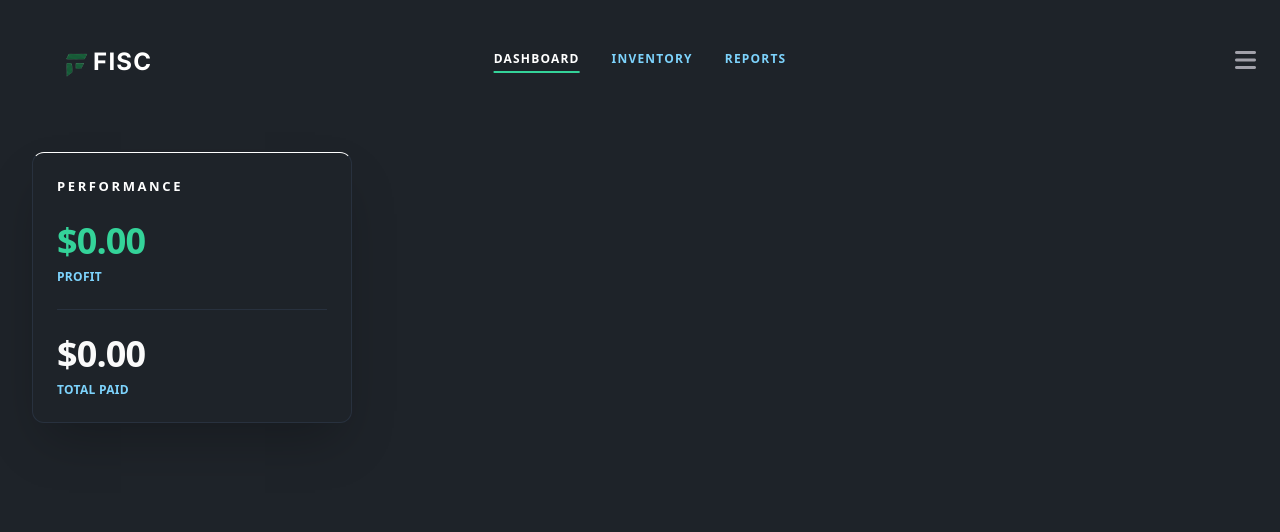
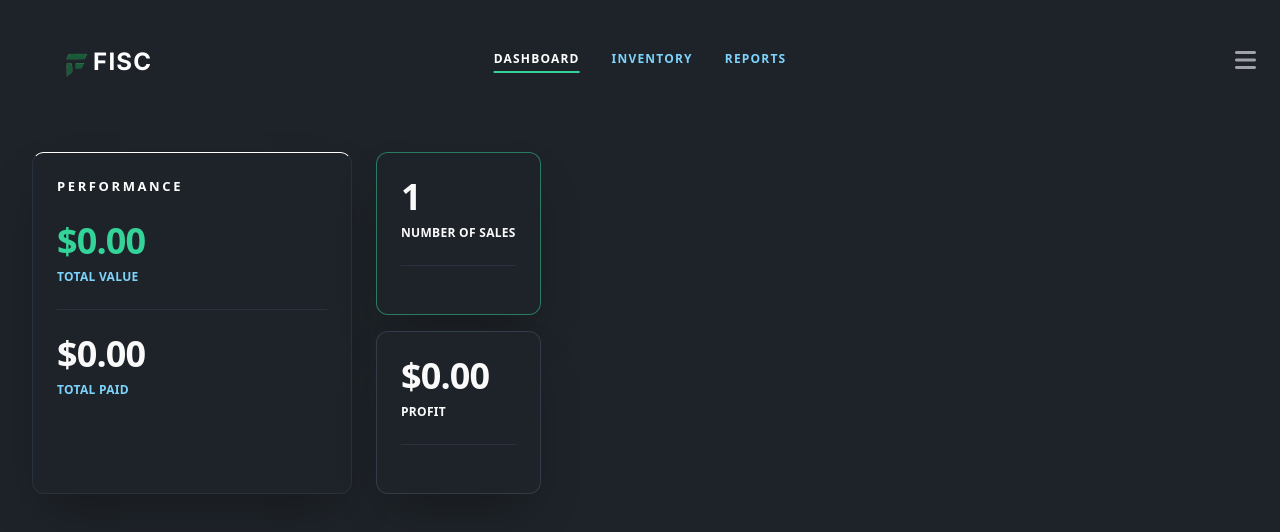
Before and after one commit to heyitsmattox/fisc, a React (Vite) app: page /dashboard in a window 1280 px wide. Shown: the top 532 px of the page. Built offline with nearby package versions, Linux system fonts and the light colour scheme; no server answers; the database is empty; a web font is replaced by a local one.

Commit message:
metric reusable component, created a utils function for formatting curency

```diff
--- a/src/hooks/useInventoryData.ts
+++ b/src/hooks/useInventoryData.ts
@@ -20,12 +20,19 @@ export const useInventoryData = () => {
   const totalProfit = inventory.reduce((acc, entry) => acc + (entry.profit ?? 0), 0);
   const totalPaid = inventory.reduce((acc, entry) => acc + (entry.total_cost ?? 0), 0);
 
+  const numberOfSales = inventory.length + 1;
+  const profit = totalProfit - totalPaid;
+  const roi = totalPaid > 0 ? (profit / totalPaid) * 100 : 0;
+
   // Return everything for UI
   return {
     ...query,
     inventory,
     totalProfit,
     totalPaid,
+    numberOfSales,
+    profit,
+    roi,
   };
 };
 // !!! notes !!!
--- a/src/shared-components/Dashboard.tsx
+++ b/src/shared-components/Dashboard.tsx
@@ -1,13 +1,22 @@
 import Navbar from "./Navbar";
 import { PerformanceCard } from "./PerformanceCard";
 import { useInventoryData } from "../hooks/useInventoryData";
-
+import { MetricCard } from "./dashboard/MetricCard";
 
 export const Dashboard = () => {
-  const { totalProfit, totalPaid, isLoading, isError } = useInventoryData();
+  const {
+    totalProfit,
+    totalPaid,
+    numberOfSales,
+    profit,
+    roi,
+    isLoading,
+    isError,
+  } = useInventoryData();
 
   if (isLoading) return <div className="p-8 text-white">Loading Stats...</div>;
-  if (isError) return <div className="p-8 text-rose-500">Error loading dashboard.</div>;
+  if (isError)
+    return <div className="p-8 text-rose-500">Error loading dashboard.</div>;
 
   return (
     <>
@@ -16,9 +25,20 @@ export const Dashboard = () => {
         <div className="max-w-7xl mx-auto flex flex-col gap-10"></div>
         <div className="flex w-full gap-6">
           <PerformanceCard totalProfit={totalProfit} totalPaid={totalPaid} />
+          <div className="flex flex-col gap-4">
+            <MetricCard
+              metricString={"Number of Sales"}
+              metric={numberOfSales}
+              backgroundVariant="emerald"
+            />
+            <MetricCard
+              metricString={"Profit"}
+              metric={profit}
+              backgroundVariant="default"
+            />
           </div>
         </div>
-
+      </div>
     </>
   );
 };
--- a/src/shared-components/PerformanceCard.tsx
+++ b/src/shared-components/PerformanceCard.tsx
@@ -1,4 +1,5 @@
 import type { JSX } from "react";
+import { formatCurrency } from "../utils.ts/formatters";
 
 interface PerformanceCardProps {
   totalProfit: number;
@@ -9,11 +10,11 @@ export const PerformanceCard = ({
   totalProfit,
   totalPaid,
 }: PerformanceCardProps): JSX.Element => {
-  const formatCurrency = (val: number) =>
-    val.toLocaleString("en-US", {
-      style: "currency",
-      currency: "USD",
-    });
+  // const formatCurrency = (val: number) =>
+  //   val.toLocaleString("en-US", {
+  //     style: "currency",
+  //     currency: "USD",
+  //   });
 
   return (
     <div className="w-full sm:max-w-sm md:max-w-xs bg-[#1E2329] border-t border-t-white border border-slate-700/50 rounded-xl p-6 shadow-2xl flex flex-col gap-6 mx-auto md:mx-0">
@@ -26,7 +27,7 @@ export const PerformanceCard = ({
             {formatCurrency(totalProfit)}
           </div>
           <div className="text-sky-300 text-xs font-bold uppercase mt-2 tracking-wide">
-            Profit
+            Total Value
           </div>
         </div>
         <div>
--- /dev/null
+++ b/src/shared-components/dashboard/MetricCard.tsx
@@ -0,0 +1,38 @@
+import type { JSX } from "react";
+import { formatCurrency } from "../../utils.ts/formatters";
+
+interface MetricCardProps {
+  metric: number;
+  backgroundVariant?: "emerald" | "rose" | "default";
+  metricString: "Number of Sales" | "Profit" | "ROI";
+}
+
+export const MetricCard = ({metric, metricString, backgroundVariant = "default"}: MetricCardProps): JSX.Element => {
+
+  const borderVariants = {
+    emerald: "border-emerald-400/50",
+    rose: "border-rose-400/50",
+    slate: "border-slate-600/50",
+  };
+
+  const borderColor = borderVariants[backgroundVariant as keyof typeof borderVariants] || borderVariants.slate;
+
+  const displayProfitValue  = metricString === "Profit"
+    ? formatCurrency(metric)
+    : metric.toLocaleString();
+
+  return (
+     <div className={`w-full sm:max-w-sm md:max-w-xs bg-[#1E2329] border ${borderColor} rounded-xl p-6 shadow-2xl flex flex-col gap-6 mx-auto md:mx-0`}>
+      <div className="flex flex-col">
+        <div className="border-b border-slate-700/50 pb-6 mb-6">
+          <div className="text-3xl md:text-4xl font-bold  tracking-tight">
+            {displayProfitValue}
+          </div>
+          <div className=" text-xs font-bold uppercase mt-2 tracking-wide">
+            {metricString}
+          </div>
+        </div>
+      </div>
+    </div>
+  )
+  };
--- /dev/null
+++ b/src/utils.ts/formatters.ts
@@ -0,0 +1,13 @@
+export const formatCurrency = (val: number): string => {
+  return new Intl.NumberFormat("en-US", {
+    style: "currency",
+    currency: "USD",
+  }).format(val);
+};
+
+export const formatPercent = (val: number): string => {
+  return new Intl.NumberFormat("en-US", {
+    style: "percent",
+    minimumFractionDigits: 2,
+  }).format(val);
+};
```
Lines whose indentation alone changed are shown as unchanged.
